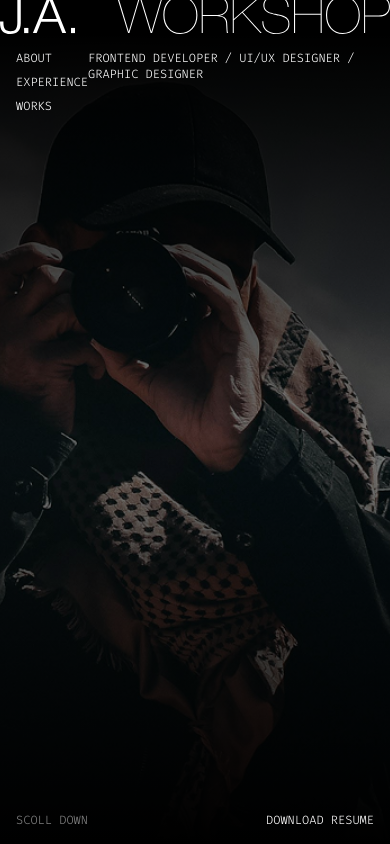
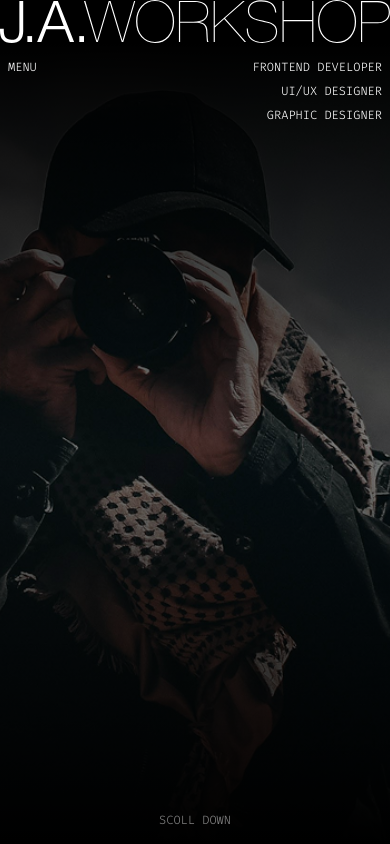
Before and after one commit to amsolaiman/my-portfolio-website-new, a Next.js app: page / in a window 390 px wide. Shown: the top 844 px of the page. Built offline with nearby package versions, Linux system fonts and the light colour scheme.

Commit message:
chore: apply hero section mobile responsiveness (#30)

```diff
--- a/src/sections/hero/hero-footer.tsx
+++ b/src/sections/hero/hero-footer.tsx
@@ -4,12 +4,12 @@ import Link from "next/link";
 
 export default function HeroFooter() {
   return (
-    <div className="flex items-center justify-between">
+    <div className="flex items-center justify-center md:justify-between">
       <p className="text-xs font-light uppercase opacity-50">Scoll down</p>
 
       <Link
         href="/"
-        className="text-xs font-light uppercase hover:opacity-70 transition-opacity"
+        className="hidden md:block text-xs font-light uppercase hover:opacity-70 transition-opacity"
       >
         Download Resume
       </Link>
--- a/src/sections/hero/hero-navigation.tsx
+++ b/src/sections/hero/hero-navigation.tsx
@@ -5,6 +5,8 @@ import Link from "next/link";
 // ----------------------------------------------------------------------
 
 export default function HeroNavigation() {
+  const ROLES = ["Frontend Developer", "UI/UX Designer", "Graphic Designer"];
+
   const LINKS = [
     {
       label: "About",
@@ -21,8 +23,8 @@ export default function HeroNavigation() {
   ];
 
   return (
-    <div className="flex justify-between">
-      <div className="flex flex-col gap-2">
+    <div className="flex justify-between items-start">
+      <div className="hidden md:flex flex-col gap-2">
         {LINKS.map((link) => (
           <Link
             key={link.label}
@@ -44,11 +46,24 @@ export default function HeroNavigation() {
         ))}
       </div>
 
-      <p className="text-xs uppercase font-light">
-        {["Frontend Developer", "UI/UX Designer", "Graphic Designer"]
-          .map((_) => _)
-          .join(" / ")}
+      <button
+        type="button"
+        className="cursor-pointer md:hidden text-xs uppercase font-light hover:opacity-70 transition-opacity"
+      >
+        Menu
+      </button>
+
+      <p className="hidden md:block text-xs uppercase font-light">
+        {ROLES.map((_) => _).join(" / ")}
       </p>
+
+      <div className="flex md:hidden flex-col items-end gap-2">
+        {ROLES.map((_) => (
+          <p key={_} className="text-xs uppercase font-light">
+            {_}
+          </p>
+        ))}
+      </div>
     </div>
   );
 }
--- a/src/sections/hero/view.tsx
+++ b/src/sections/hero/view.tsx
@@ -1,4 +1,8 @@
+"use client";
+
 import Image from "next/image";
+// hooks
+import { useResponsive } from "@/hooks/use-responsive";
 //
 import HeroFooter from "./hero-footer";
 import HeroNavigation from "./hero-navigation";
@@ -6,18 +10,24 @@ import HeroNavigation from "./hero-navigation";
 // ----------------------------------------------------------------------
 
 export default function HeroView() {
+  const upLg = useResponsive("up", "lg");
+
   return (
     <section id="hero" className="w-full h-svh flex flex-col">
       <Image
-        src="/assets/hero_brand_name.svg"
+        src={
+          upLg
+            ? "/assets/hero_brand_name_desktop.svg"
+            : "/assets/hero_brand_name_mobile.svg"
+        }
         alt="Hero Brand"
         width={1280}
         height={125}
         draggable={false}
-        className="-mt-1 w-full h-fit object-top object-cover"
+        className="lg:-mt-1 w-full h-fit object-top object-cover"
       />
 
-      <div className="hero-background w-full p-4 grow flex flex-col justify-between">
+      <div className="hero-background w-full px-2 md:px-4 py-4 grow flex flex-col justify-between">
         <HeroNavigation />
 
         <HeroFooter />
```
Also changed, not shown: public/assets/hero_brand_name_desktop.svg (renamed from public/assets/hero_brand_name.svg), public/assets/hero_brand_name_mobile.svg (added).
